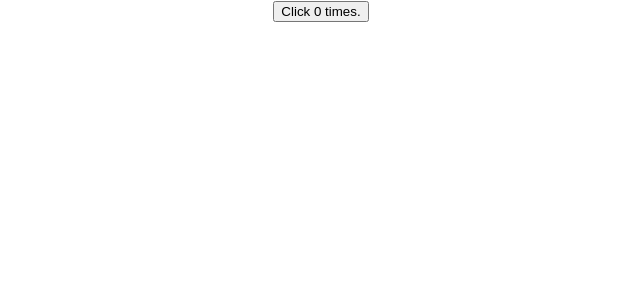
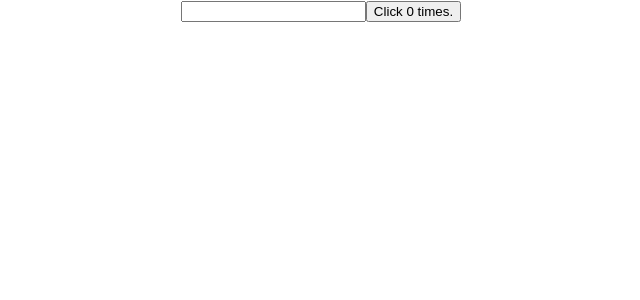
Before and after one commit to Sxhil296/react-hooks, a React (Create React App) app: page / in a window 1280 px wide. Shown: the top 300 px of the page, without its empty margins (319-959 px from the left). Built offline with nearby package versions, Linux system fonts and the light colour scheme.

Commit message:
useEffect Hook condition

```diff
--- a/src/components/HookCounterOne.js
+++ b/src/components/HookCounterOne.js
@@ -1,16 +1,23 @@
-import React, { useEffect, useState } from 'react'
+import React, { useEffect, useState } from "react";
 
 const HookCounterOne = () => {
-    const [count, setCount] = useState(0)
+  const [count, setCount] = useState(0);
+  const [name, setName] = useState("");
 
-    useEffect(() => {
-        document.title = `You clicked ${count} times.`
-    })
+  useEffect(() => {
+    console.log("Updating the title");
+    document.title = `You clicked ${count} times.`;
+  }, [count]);
   return (
     <div>
-        <button onClick={() => setCount(count + 1)}>Click {count} times.</button>
+      <input
+        type="text"
+        value={name}
+        onChange={(e) => setName(e.target.value)}
+      />
+      <button onClick={() => setCount(count + 1)}>Click {count} times.</button>
     </div>
-  )
-}
+  );
+};
 
-export default HookCounterOne
+export default HookCounterOne;
```
